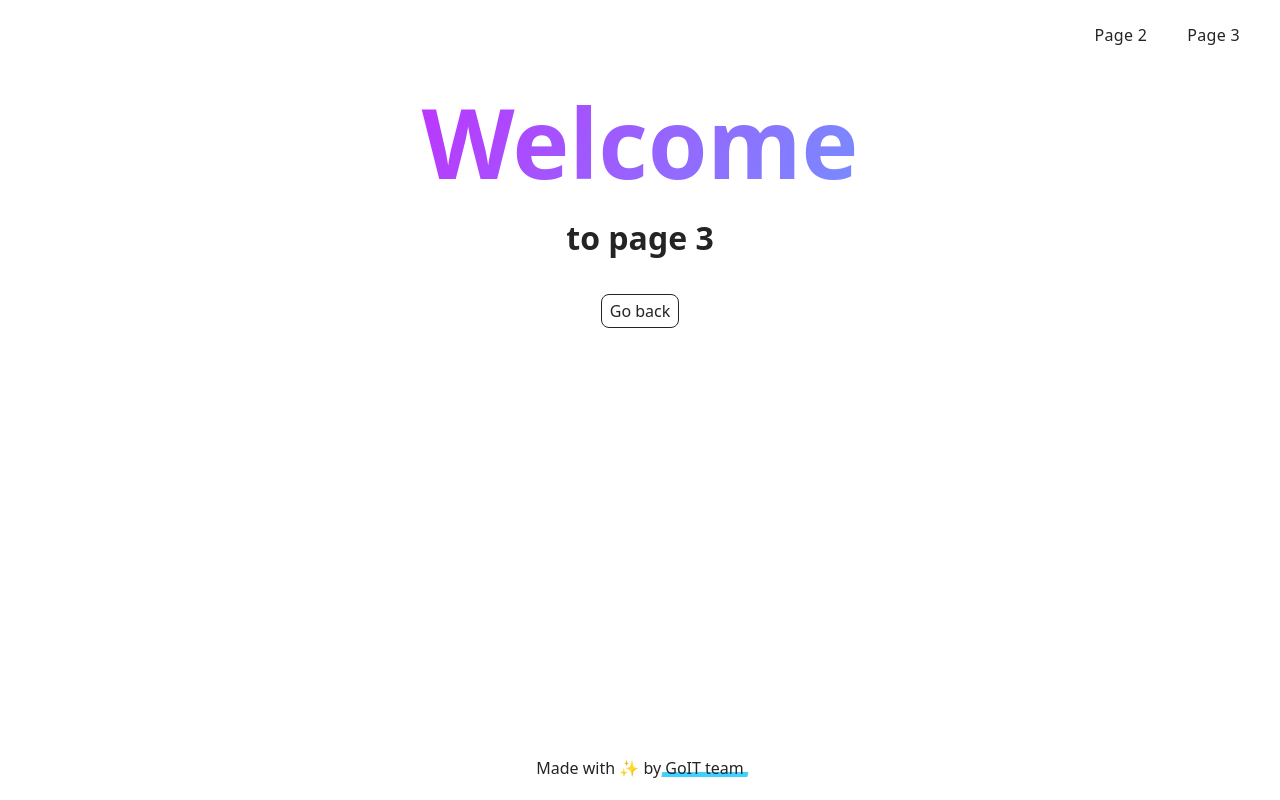
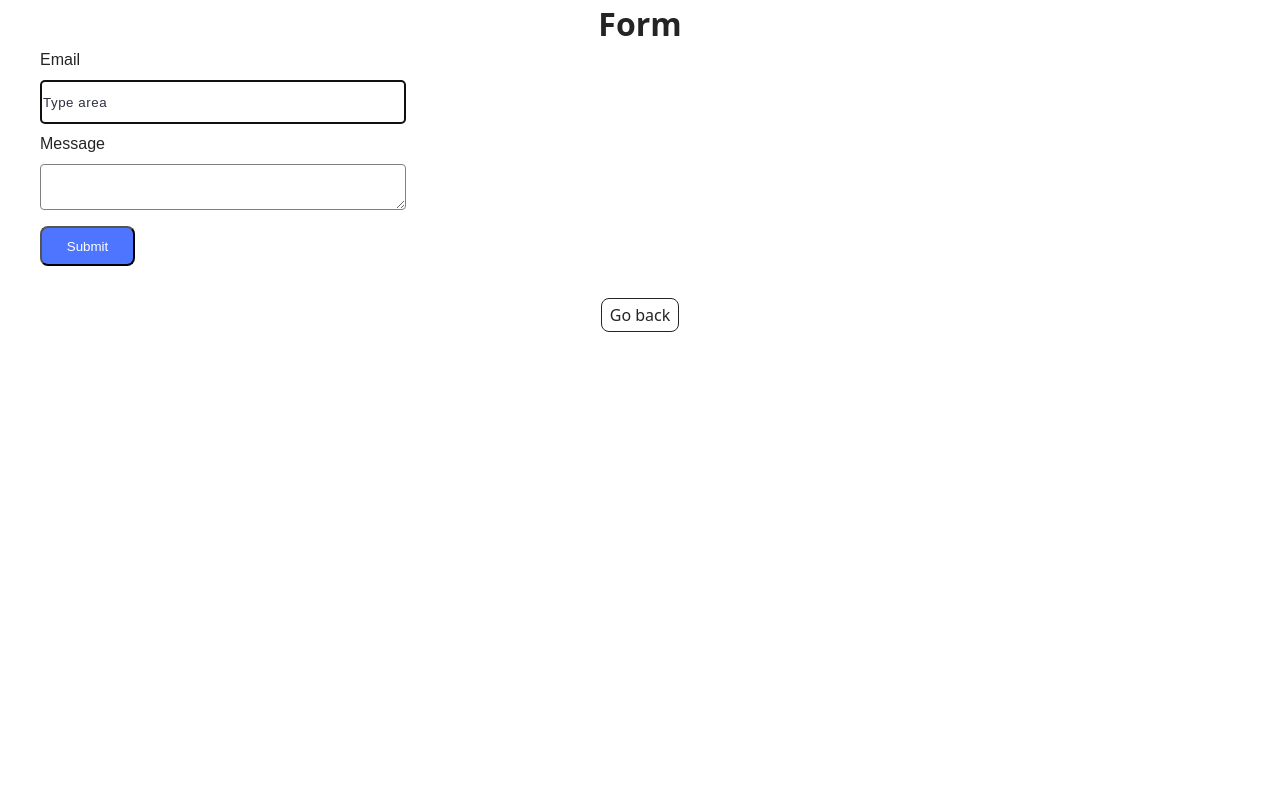
Before and after one commit to whynotphrog/goit-js-hw-09, a plain HTML site: page src/2-form.html in a window 1280 px wide. Drawn offline with nearby package versions, Linux system fonts and the light colour scheme; files that its build step writes are made by us from their sources.

Commit message:
complete form page

```diff
--- a/src/2-form.html
+++ b/src/2-form.html
@@ -4,25 +4,36 @@
     <meta charset="UTF-8" />
     <meta http-equiv="X-UA-Compatible" content="IE=edge" />
     <meta name="viewport" content="width=device-width, initial-scale=1.0" />
-    <title>Page 3</title>
+    <title>Form</title>
     <link rel="stylesheet" href="./css/styles.css" />
   </head>
   <body>
-    <load
-      src="./partials/header.html"
-      icon-path="./img/sprite.svg#logo"
-      highlight-curr="active"
-    />
-
     <main>
       <div class="container">
-        <h1 class="main-title">
-          <span class="main-title-gradient">Welcome</span> to page 3
-        </h1>
-        <load src="./partials/back-link.html" />
+        <h1 class="main-title">Form</h1>
+        <form class="feedback-form" autocomplete="off">
+          <label class="label-email">
+            Email
+            <input
+              type="email"
+              name="email"
+              placeholder="Type area"
+              autofocus
+            />
+          </label>
+          <label class="label-message">
+            Message
+            <textarea
+              name="message"
+              rows="8"
+              placeholder="Type area"
+            ></textarea>
+          </label>
+          <button type="submit">Submit</button>
+        </form>
+        <a class="back-link" href="./index.html">Go back</a>
       </div>
     </main>
-
-    <load src="./partials/footer.html" />
+    <script type="module" src="./js/2-form.js"></script>
   </body>
 </html>
```
